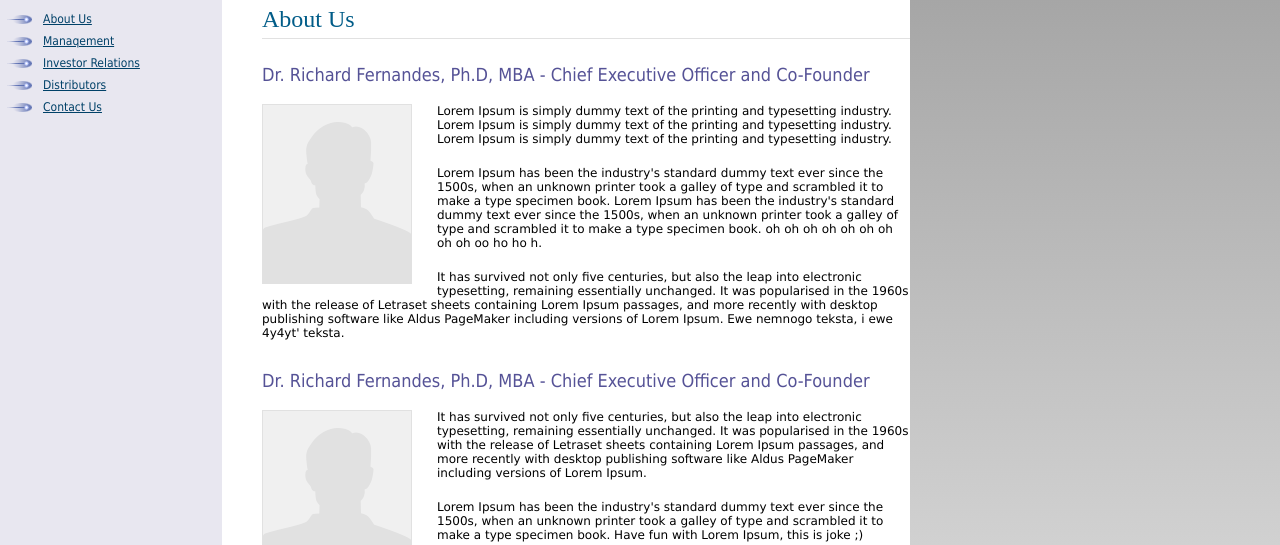
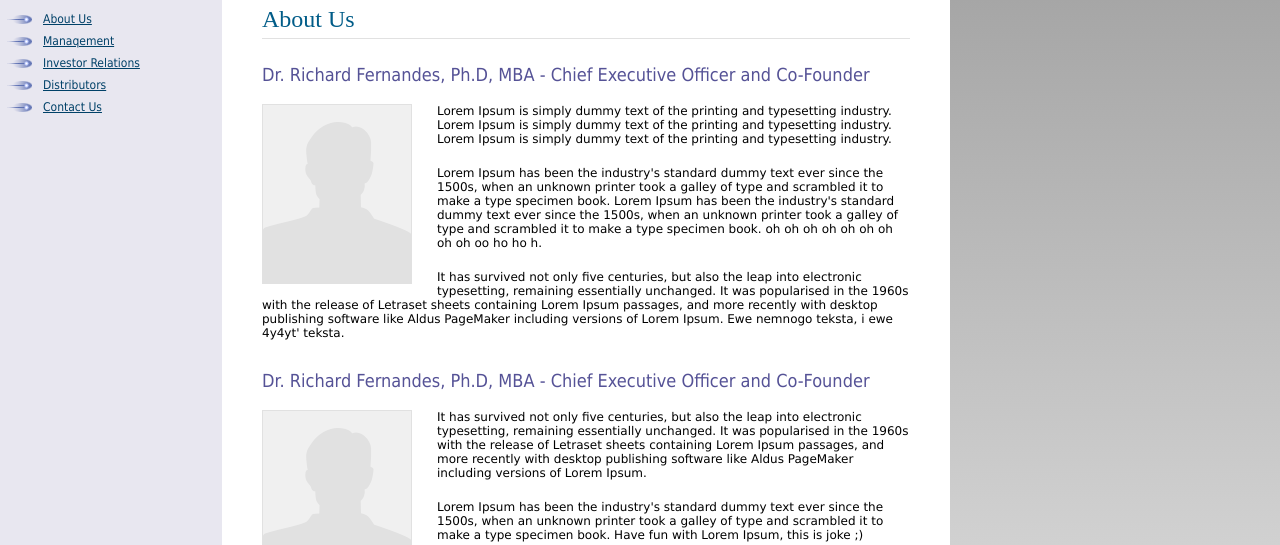
Before and after one commit to Dewlar/training-layout-2, a plain HTML site: page index.html in a window 1280 px wide. Shown: the part 255-800 px from the top of the page. Drawn offline with Linux system fonts and the light colour scheme; a web font is replaced by a local one.

Commit message:
right block fix

```diff
--- a/styles.css
+++ b/styles.css
@@ -7,7 +7,7 @@
 }
 
 body{
-    display: flex;
+    background: linear-gradient(#929292,#D1D1D1);
 }
 
 .active-link{
@@ -135,6 +135,7 @@ header{
 .main{
     display: flex;
     height: 100%;
+    background-color: white;
 }
 
 .main-content{
@@ -298,10 +299,3 @@ header{
     height: 33px;
     margin: 27px 24px 0 auto;
 }
-
-/* right | right | right | right | right | right | right | */
-.right{
-    background: linear-gradient(#929292,#D1D1D1);
-    width: 100%;
-    height: 100vh;
-}
```
